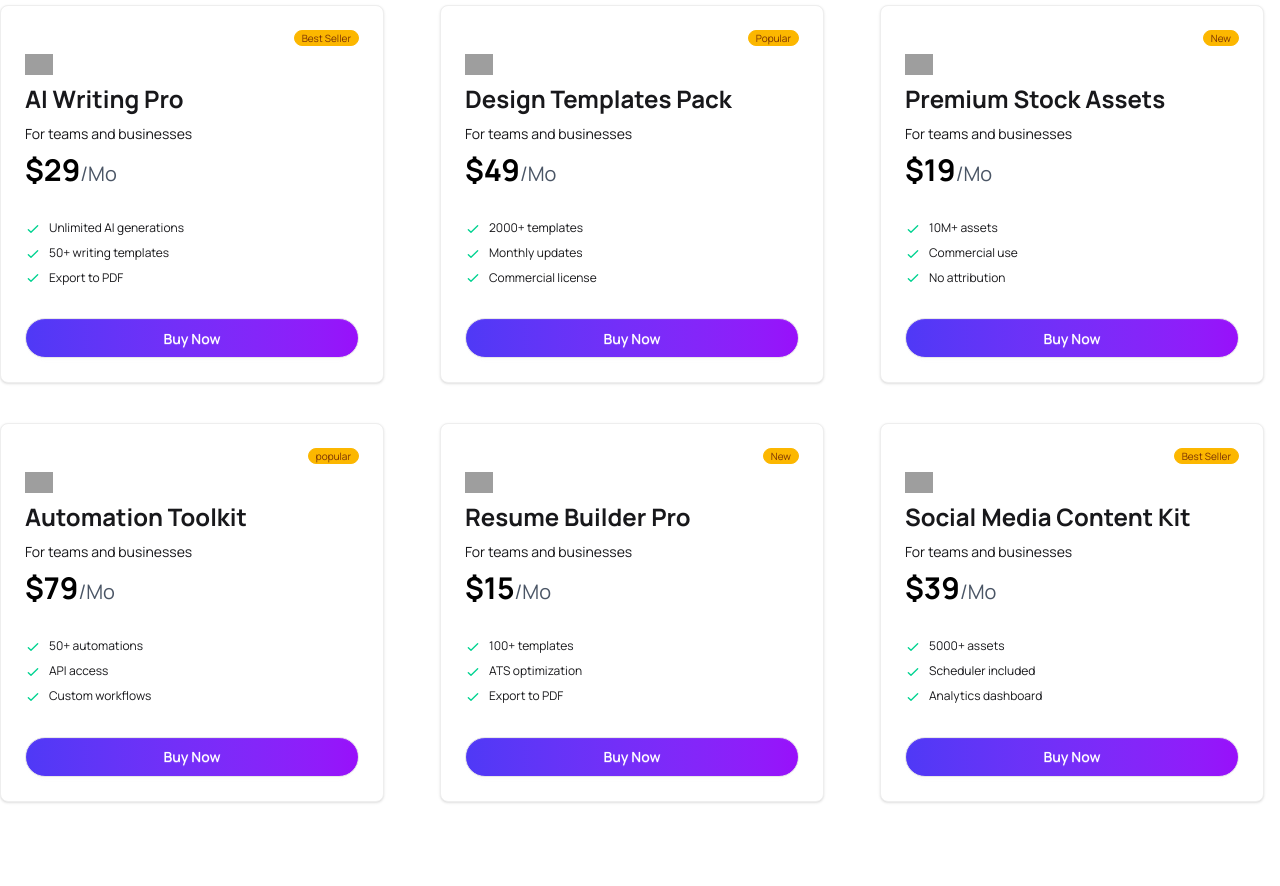
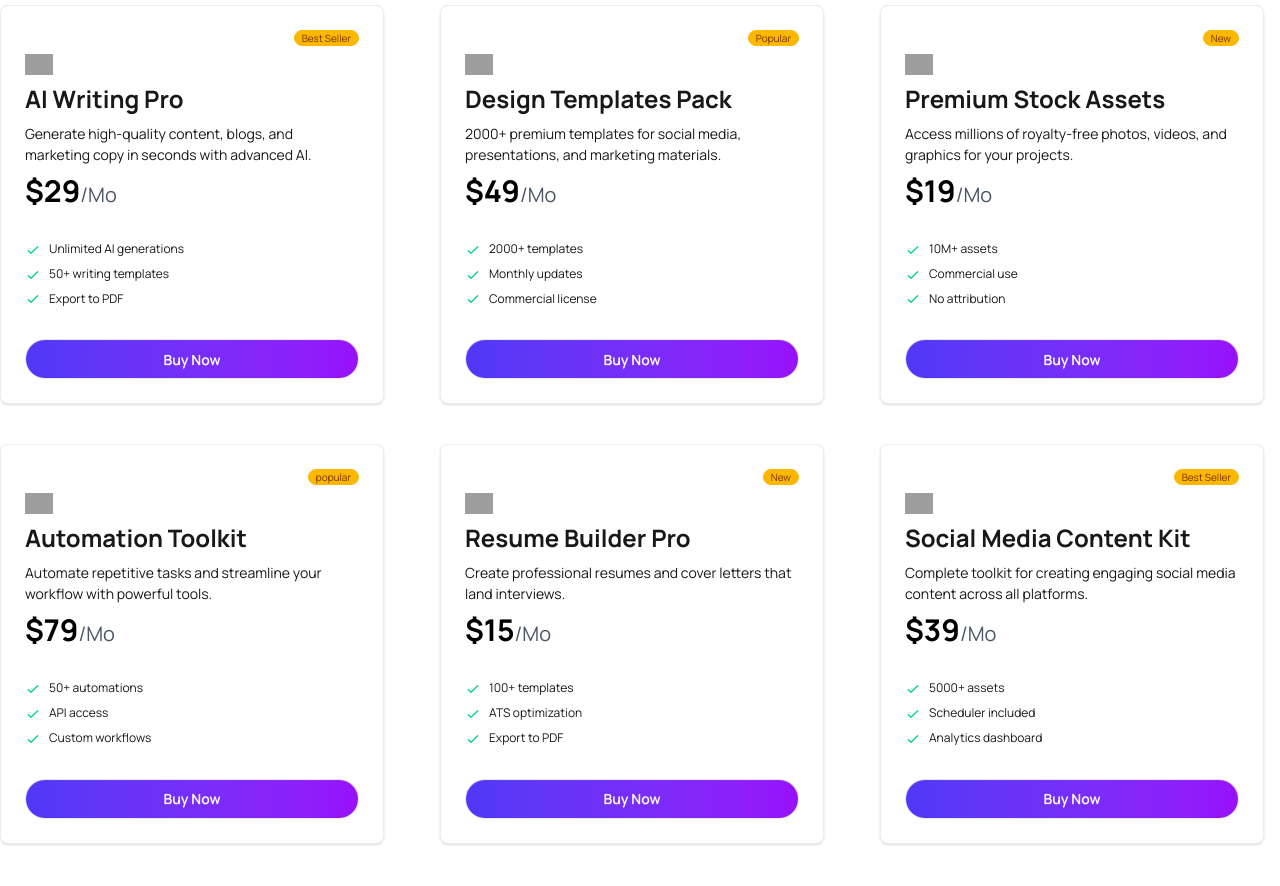
Before and after one commit to nayan12dey/Digitools-Platform, a React (Vite) app: page / in a window 1280 px wide. Shown: the part 1220-2106 px from the top of the page. Built offline with nearby package versions, Linux system fonts and the light colour scheme; grey boxes are pictures that could not be loaded.

Commit message:
access product description in product card

```diff
--- a/src/component/ProductCard.jsx
+++ b/src/component/ProductCard.jsx
@@ -26,7 +26,7 @@ const ProductCard = ({ product, carts, setCarts}) => {
                     <div className="flex flex-col space-y-2">
                         <img className='w-7' src={product.icon} alt="" />
                         <h2 className="text-2xl font-bold">{product.name}</h2>
-                        <p>For teams and businesses</p>
+                        <p>{product.description}</p>
                         <span className="text-xl text-left text-gray-600"><span className='text-3xl text-black font-bold'>${product.price}</span>/Mo</span>
                     </div>
                     <ul className="mt-6 flex flex-col gap-2 text-xs">
```
